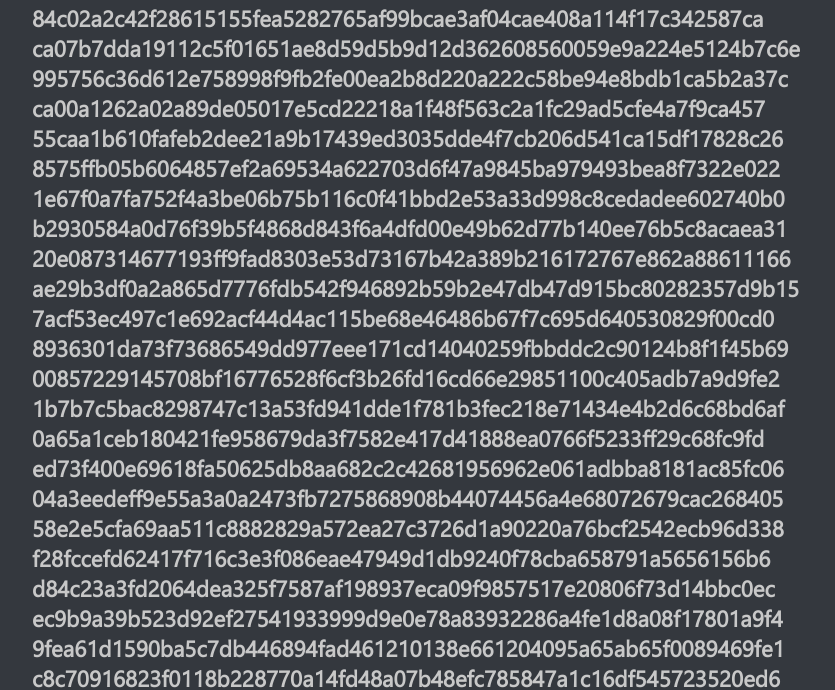
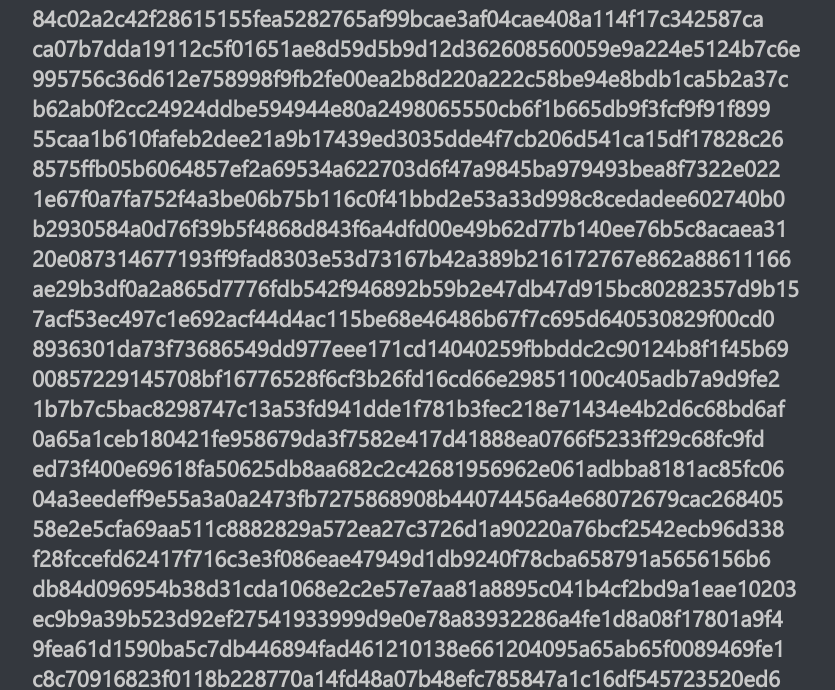
Before and after one commit to armctf/armctf, a Jekyll site: the page built from functions.md, in a window 1280 px wide. Shown: the part 948-1638 px from the top of the page, without its empty margins (108-943 px from the left). Built offline with Jekyll 4.4.1, drawn with Linux system fonts in a browser that asks for light colours.

Commit message:
m3 corrupted fix

```diff
--- a/_data/curls.yml
+++ b/_data/curls.yml
@@ -120,7 +120,7 @@ arroutada:
 arroutadacm:
   label: <a target="_blank" class="newicon" href="https://ctfmirror.com/armctf/arroutada.7z"><img src="assets/mir.png"></a>
 art:
-  label: <a target="_blank" class="newicon" href="https://nc.zurrak.com/public.php/dav/files/mFMtC9tY59y4P9Q"><img src="assets/nc.png"></a>
+  label: <a target="_blank" class="newicon" href="https://nc.zurrak.com/public.php/dav/files/zN5LbToZRgjxQk5"><img src="assets/nc.png"></a>
 artcm:
   label: <a target="_blank" class="newicon" href="https://ctfmirror.com/armctf/art.7z"><img src="assets/mir.png"></a>
 attack:
@@ -184,7 +184,7 @@ bluemoon 2021:
 bluemoon 2021cm:
   label: <a target="_blank" class="newicon" href="https://ctfmirror.com/armctf/bluemoon.7z"><img src="assets/mir.png"></a>
 bluesky:
-  label: <a target="_blank" class="newicon" href="https://nc.zurrak.com/public.php/dav/files/wYFSoLtKAJ29raE"><img src="assets/nc.png"></a>
+  label: <a target="_blank" class="newicon" href="https://nc.zurrak.com/public.php/dav/files/FiTBM266Dmy9sbP"><img src="assets/nc.png"></a>
 blueskycm:
   label: <a target="_blank" class="newicon" href="https://ctfmirror.com/armctf/bluesky.7z"><img src="assets/mir.png"></a>
 bluesmoke devrandom2:
--- a/_data/functions.yml
+++ b/_data/functions.yml
@@ -60,7 +60,7 @@ arpon:
 arroutada:
   label: 995756c36d612e758998f9fb2fe00ea2b8d220a222c58be94e8bdb1ca5b2a37c
 art:
-  label: ca00a1262a02a89de05017e5cd22218a1f48f563c2a1fc29ad5cfe4a7f9ca457
+  label: b62ab0f2cc24924ddbe594944e80a2498065550cb6f1b665db9f3fcf9f91f899
 attack:
   label: 55caa1b610fafeb2dee21a9b17439ed3035dde4f7cb206d541ca15df17828c26
 away:
@@ -92,7 +92,7 @@ blogger:
 bluemoon 2021:
   label: f28fccefd62417f716c3e3f086eae47949d1db9240f78cba658791a5656156b6
 bluesky:
-  label: d84c23a3fd2064dea325f7587af198937eca09f9857517e20806f73d14bbc0ec
+  label: db84d096954b38d31cda1068e2c2e57e7aa81a8895c041b4cf2bd9a1eae10203
 bluesmoke devrandom2:
   label: ec9b9a39b523d92ef27541933999d9e0e78a83932286a4fe1d8a08f17801a9f4
 bob:
```
